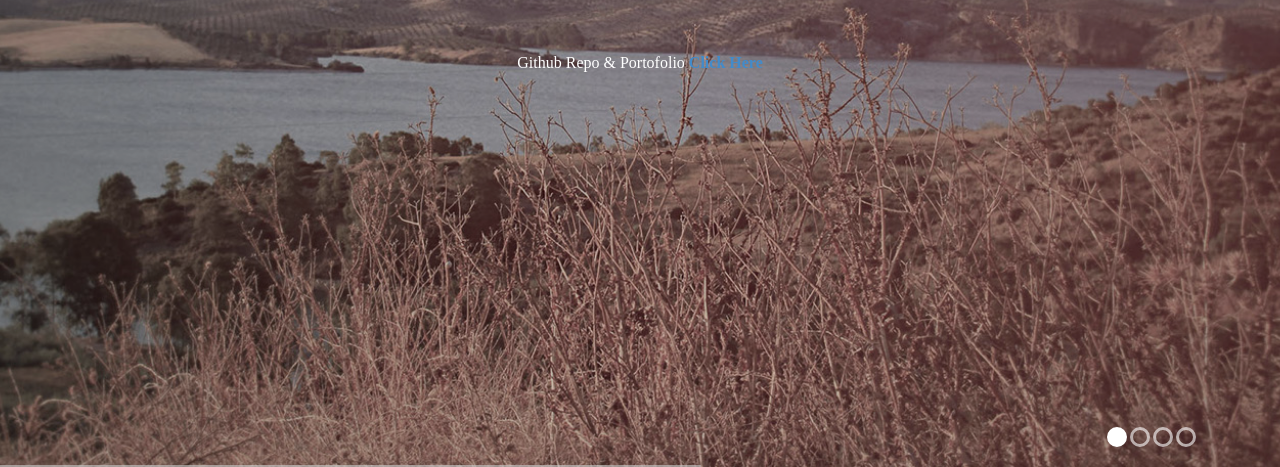
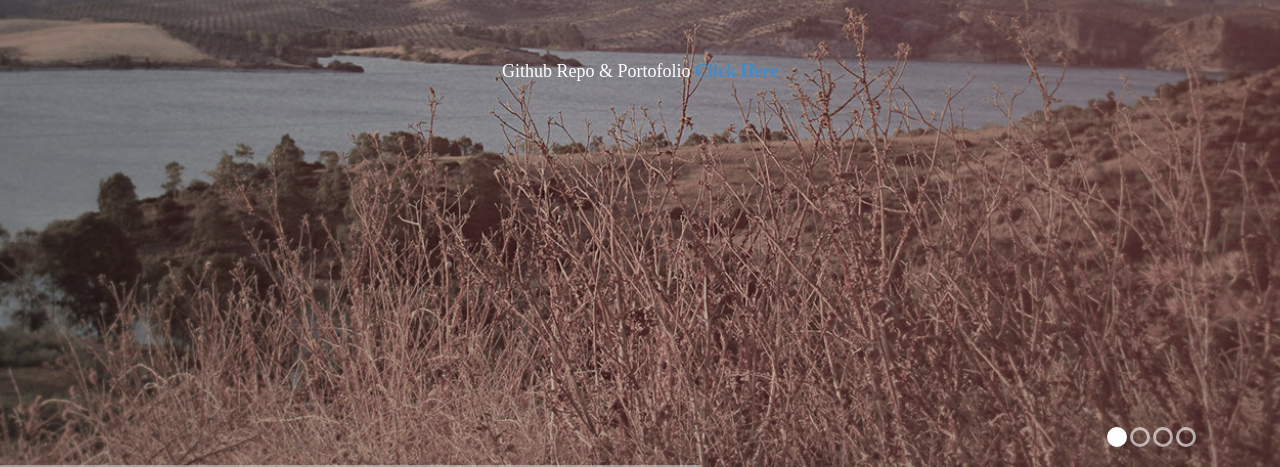
Before and after one commit to dhimasroby/dhimas.github.io, a plain HTML site: page index.html in a window 1280 px wide. Shown: the part 333-800 px from the top of the page. Drawn offline with Linux system fonts and the light colour scheme.

Commit message:
Update index.html

```diff
--- a/index.html
+++ b/index.html
@@ -50,7 +50,7 @@
 </a>
 </p>
   <br><br>
-  <p style="font-family: comic sans" id="message" data-animated="GoIn" >Github Repo & Portofolio <strong><a href="https://github.com/dhimazroby">Click Here</a></strong></p>
+  <h4 style="font-family: comic sans" id="message" data-animated="GoIn" >Github Repo & Portofolio <strong><a href="https://github.com/dhimazroby">Click Here</a></strong></h4>
 <br>
 
 </center>
```
